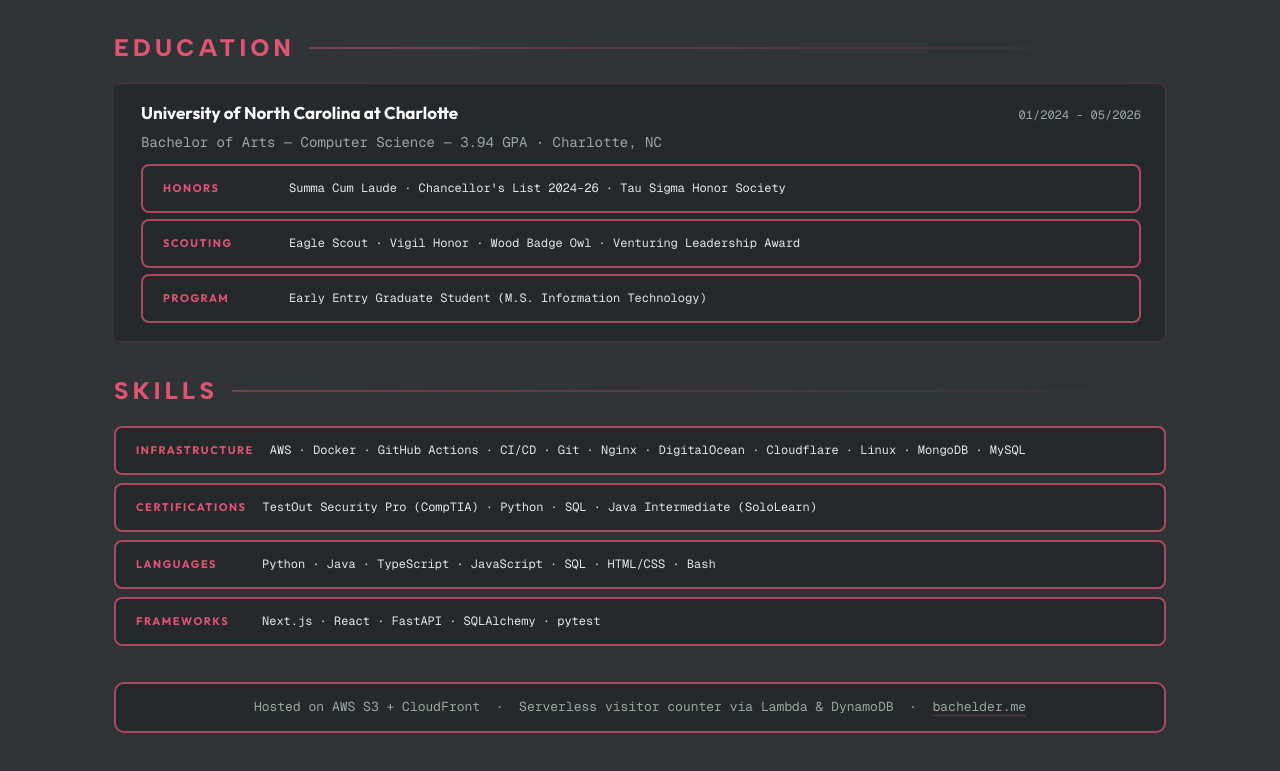
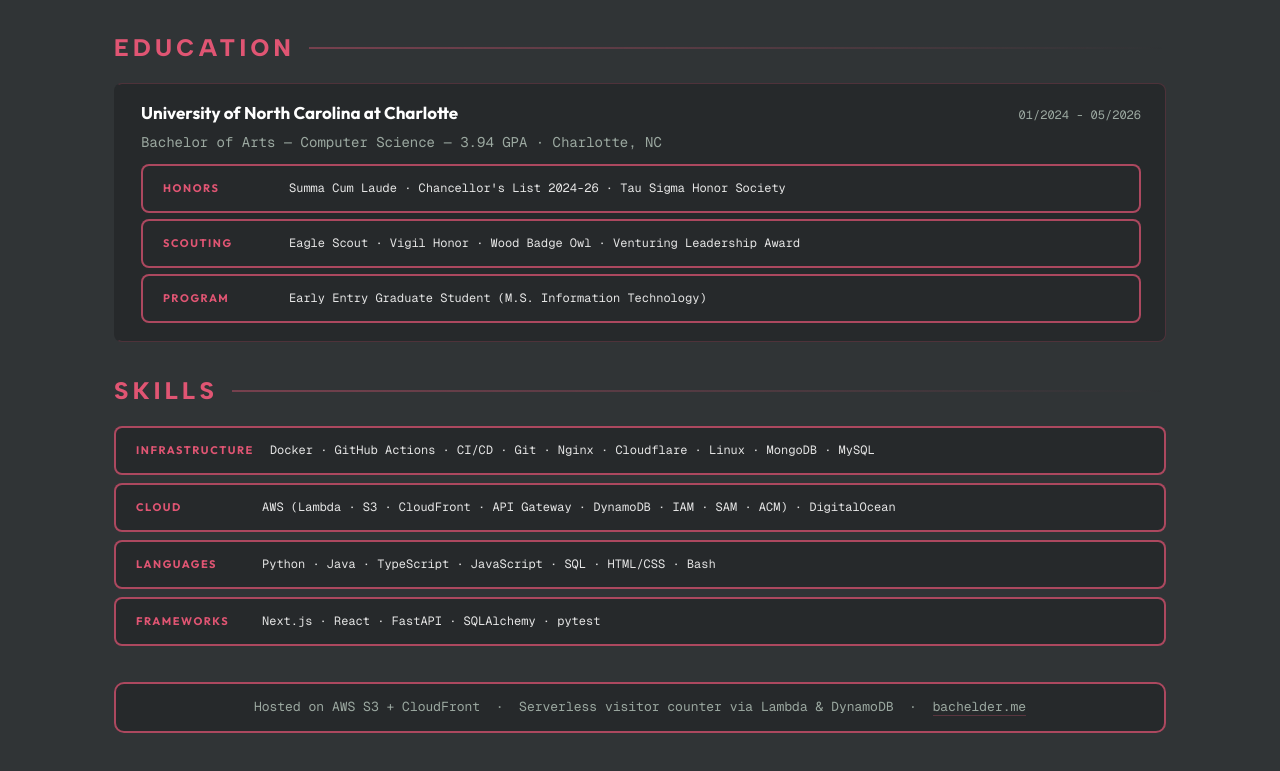
Before and after one commit to mbachel/cloud-resume, a plain HTML site: page index.html in a window 1280 px wide. Shown: the part 1725-2496 px from the top of the page. Drawn offline with nearby package versions, Linux system fonts and the light colour scheme; no server answers.

Commit message:
feat: updating skills to match resume

```diff
--- a/index.html
+++ b/index.html
@@ -385,11 +385,11 @@
       <div class="skills-grid">
         <div class="skill-row">
           <span class="skill-label">Infrastructure</span>
-          <span class="skill-values">AWS · Docker · GitHub Actions · CI/CD · Git · Nginx · DigitalOcean · Cloudflare · Linux · MongoDB · MySQL</span>
+          <span class="skill-values">Docker · GitHub Actions · CI/CD · Git · Nginx · Cloudflare · Linux · MongoDB · MySQL</span>
         </div>
         <div class="skill-row">
-          <span class="skill-label">Certifications</span>
-          <span class="skill-values">TestOut Security Pro (CompTIA) · Python · SQL · Java Intermediate (SoloLearn)</span>
+          <span class="skill-label">Cloud</span>
+          <span class="skill-values">AWS (Lambda · S3 · CloudFront · API Gateway · DynamoDB · IAM · SAM · ACM) · DigitalOcean</span>
         </div>
         <div class="skill-row">
           <span class="skill-label">Languages</span>
```
